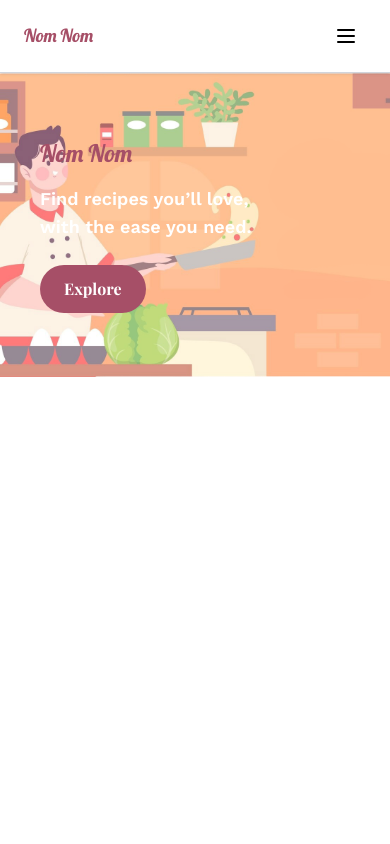
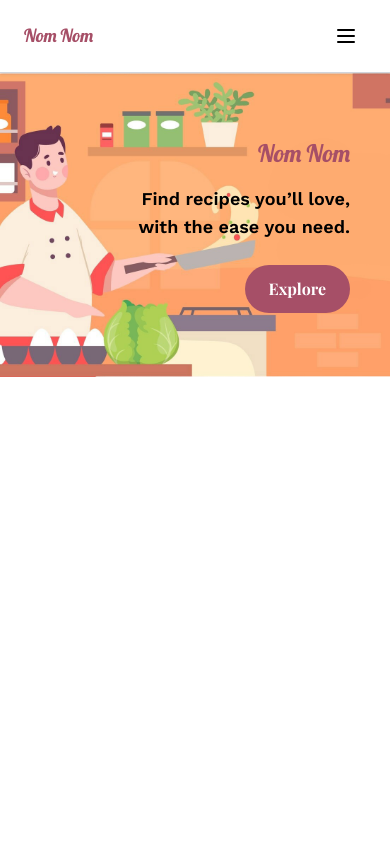
Before and after one commit to Tam-NhuBh/Food_Sharing_Frontend, a React (Vite) app: page / in a window 390 px wide. Shown: the top 844 px of the page. Built offline with nearby package versions, Linux system fonts and the light colour scheme; a web font is replaced by a local one; what miragejs would draw is missing.

Commit message:
Update index.tsx

```diff
--- a/src/pages/LandingPage/index.tsx
+++ b/src/pages/LandingPage/index.tsx
@@ -1,7 +1,3 @@
-import Button from "../../components/Button";
-import Input from "../../components/Input";
-import ReviewCard from "../../components/Review/ReviewCard";
-
 export default function LandingPage() {
   return (
     <>
@@ -14,13 +10,13 @@ export default function LandingPage() {
           className="absolute inset-0 w-full h-full object-cover -z-10"
         />
 
-        <div className="absolute inset-0 bg-white/30 -z-10"></div>
+        <div className="absolute inset-0 bg-white/10 -z-10"></div>
         {/* Content (aligned right) */}
-        <div className="sm:pl-40 font-worksans w-full md:w-1/2 text-left sm:text-left relative z-10">
+        <div className="sm:pl-40 font-worksans w-full md:w-1/2 text-right sm:text-left relative z-10">
           <h2 className="text-2xl md:text-4xl font-lobster text-primary mb-4">
             Nom Nom
           </h2>
-          <p className="text-lg md:text-2xl text-white font-semibold mb-6">
+          <p className="text-lg md:text-2xl text-black sm:text-white font-semibold mb-6">
             Find recipes you’ll love, <br /> with the ease you need.
           </p>
           <button className="text-md md:text-xl bg-primary font-playfair text-white px-6 py-3 rounded-full font-bold hover:bg-[#732c4e] transition">
```
